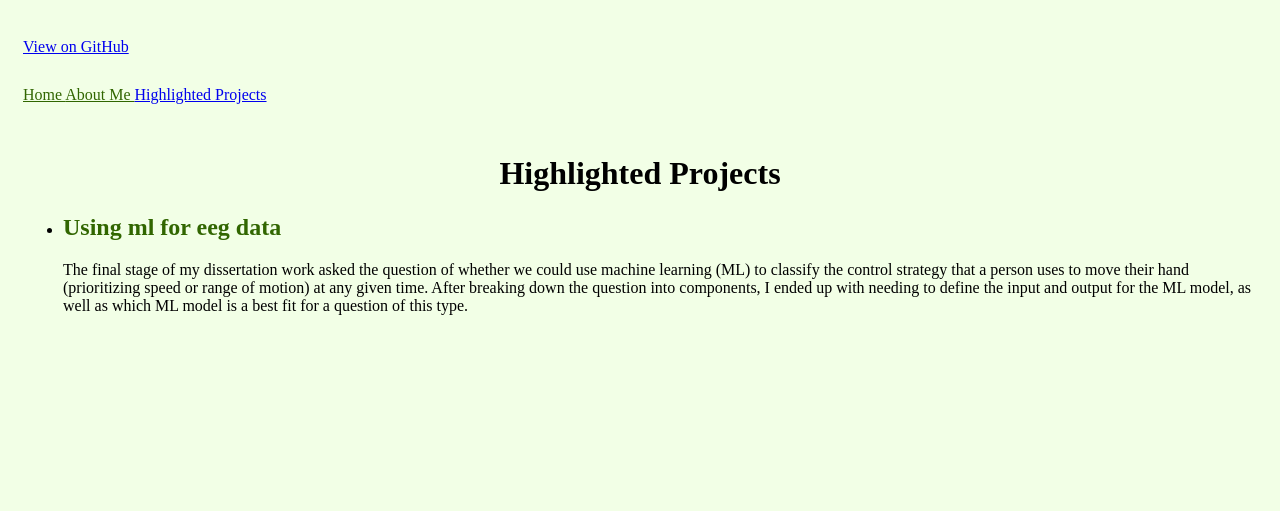
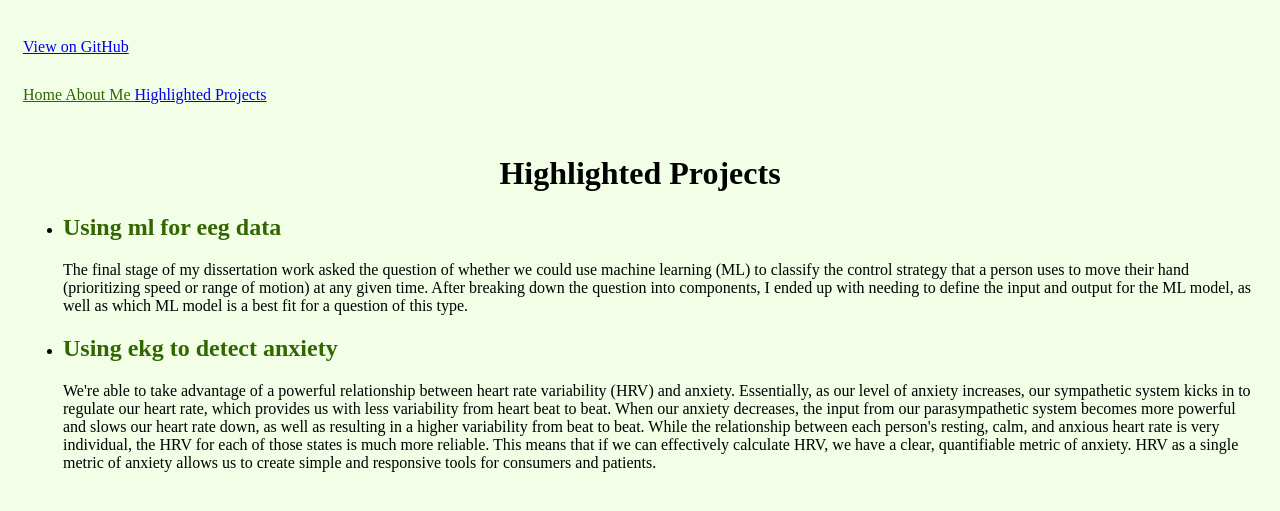
Before and after one commit to lziegelman/lziegelman.github.io, a Jekyll site: the page built from blog.html, in a window 1280 px wide. Shown: the top 511 px of the page. Built offline with Jekyll 4.4.1, drawn with Linux system fonts in a browser that asks for light colours.

Commit message:
Add post

```diff
--- /dev/null
+++ b/_posts/2021-11-01-Using EKG to Detect Anxiety.html
@@ -0,0 +1,11 @@
+---
+layout: post
+author: Liran Ziegelman
+---
+
+We're able to take advantage of a powerful relationship between heart rate variability (HRV) and anxiety. Essentially, as our level of anxiety increases, our sympathetic system kicks in to regulate our heart rate, which provides us with less variability from heart beat to beat. When our anxiety decreases, the input from our parasympathetic system becomes more powerful and slows our heart rate down, as well as resulting in a higher variability from beat to beat. While the relationship between each person's resting, calm, and anxious heart rate is very individual, the HRV for each of those states is much more reliable. This means that if we can effectively calculate HRV, we have a clear, quantifiable metric of anxiety. HRV as a single metric of anxiety allows us to create simple and responsive tools for consumers and patients.
+
+The interesting question arises when we actually look at our HRV data. The reality is that if a person is moving when we collect their data, we introduce a lot of noise. As we prioritize more affordable sensors, we also sacrifice the quality of our data. This means that we need to figure out how to filter, clean, and transform our data to effectively capture each heart beat and therefore calculate HRV.
+
+
+Source: Ziegelman L, Alkurdi A, Hu Y, Bishnoi A, Kaur R,Sowers R, Hsiao-Wecksler ET, Hernandez ME. Feasibility of VR Technology in Eliciting State Anxiety Changes While Walking in Older Women. IEEE Engineering in Medicine and Biology: Proc.of the 43th Int. Conf. on Engineering in Medicine and Biology, Nov, 2021.
--- a/_posts/2024-01-09-Using ML for EEG Data.html
+++ b/_posts/2024-01-09-Using ML for EEG Data.html
@@ -10,3 +10,5 @@ The final stage of my dissertation work asked the question of whether we could u
 2. Output: What should come out of the model
 
 3. Model Design: What type of ML model and architecture would support successfully asking this question
+
+Source: Ziegelman L, Hernandez ME. Application of a Neural ODE to Classify Motion Control Strategy using EEG. IEEE Engineering in Medicine and Biology: Proc. of the 46th Int. Conf. on Engineering in Medicine and Biology, 2024
```
